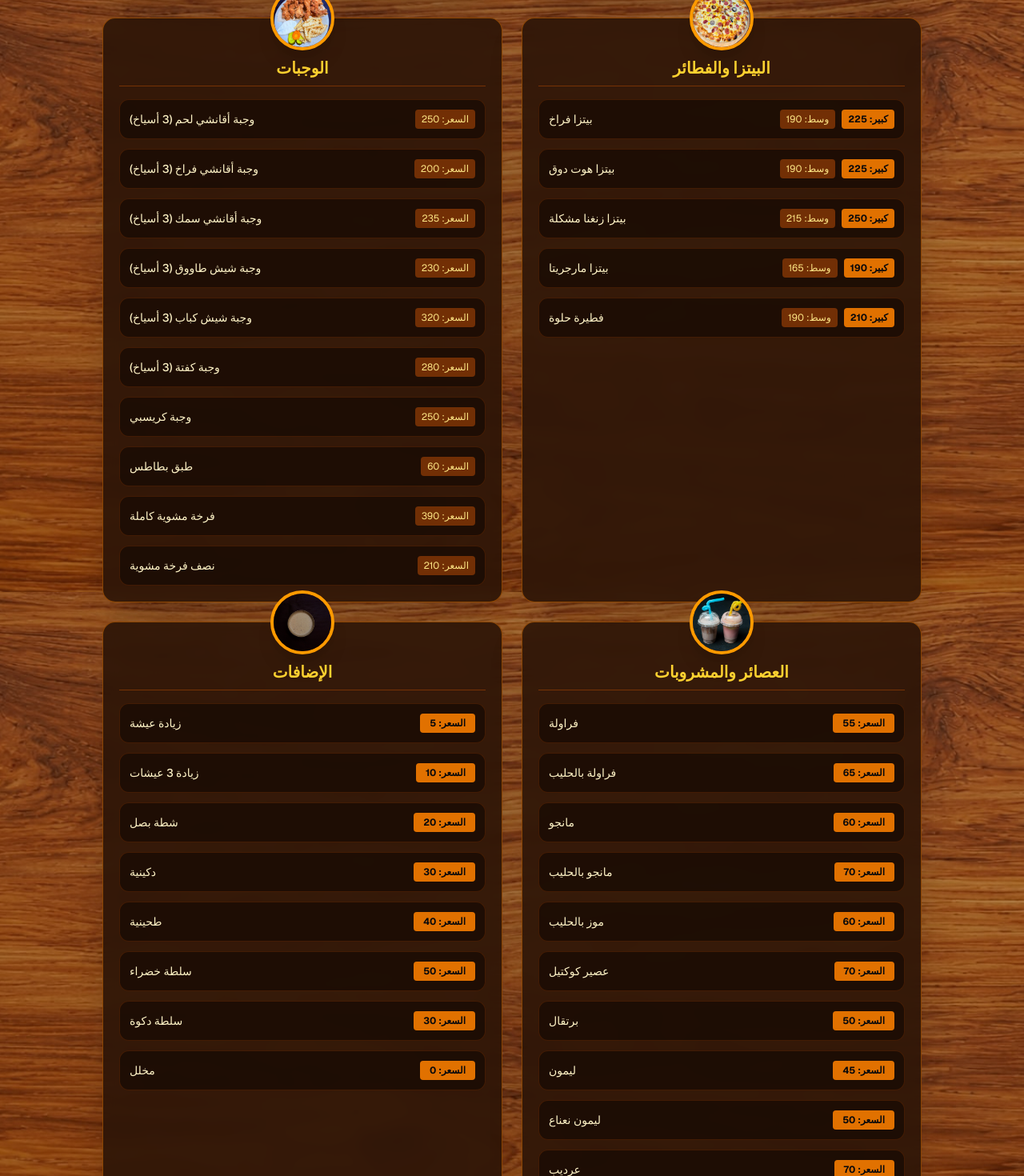
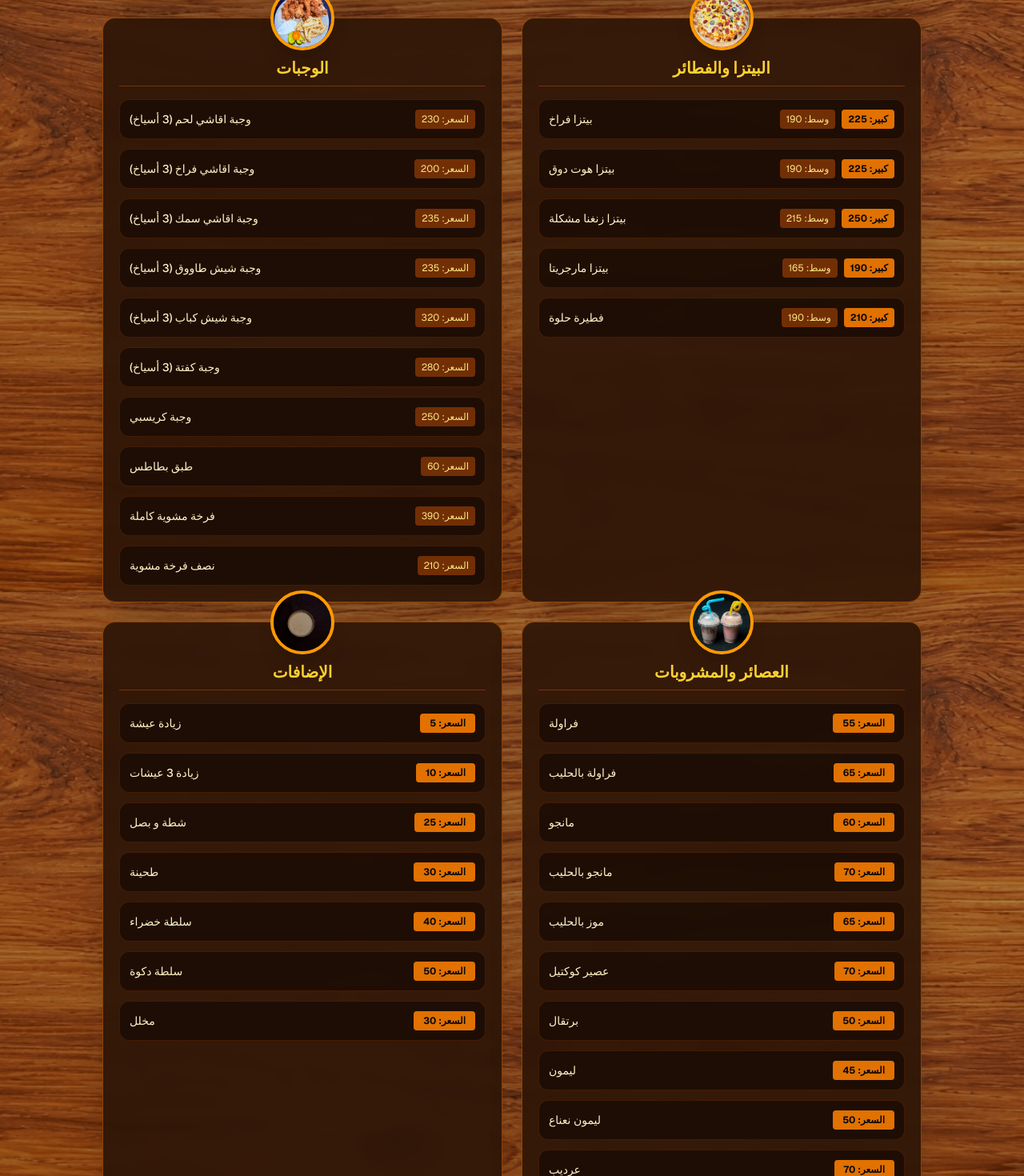
Before and after one commit to 66nablion/hai-zhengna-menu, a Next.js app: page / in a window 1280 px wide. Shown: the part 860-2330 px from the top of the page at 80% size. Built offline with nearby package versions, Linux system fonts and the light colour scheme.

Commit message:
تصحيح الأسعارر + ميزات جديدة

```diff
--- a/app/page.tsx
+++ b/app/page.tsx
@@ -40,9 +40,9 @@ export default function RestaurantMenu() {
       category: "سندوتشات",
       image: "/images/menu/sandwiches.jpg",
       items: [
-        { id: 1, name: "اقانشي لحم", ordinary: 90, jumbo: 135 },
-        { id: 2, name: "اقانشي فراخ", ordinary: 85, jumbo: 120 },
-        { id: 3, name: "اقانشي سمك", ordinary: 95, jumbo: 140 },
+        { id: 1, name: "اقاشي لحم", ordinary: 90, jumbo: 135 },
+        { id: 2, name: "اقاشي فراخ", ordinary: 85, jumbo: 120 },
+        { id: 3, name: "اقاشي سمك", ordinary: 95, jumbo: 140 },
         { id: 4, name: "شيش طاووق", ordinary: 85, jumbo: 120 },
         { id: 5, name: "شيش كباب", ordinary: 120, jumbo: 150 },
         { id: 6, name: "كفتة", ordinary: 110, jumbo: 140 },
@@ -58,8 +58,8 @@ export default function RestaurantMenu() {
         { id: 10, name: "كيلو شية ضاني جمر / صاج", ordinary: 850 },
         { id: 11, name: "كيلو شية ضاني صافي جمر / صاج", ordinary: 1500 },
         { id: 12, name: "كيلو فلتو لحم صافي صاج", ordinary: 1000 },
-        { id: 13, name: "كيلو أقانشي فراخ", ordinary: 1000 },
-        { id: 14, name: "كيلو أقانشي لحم", ordinary: 1250 },
+        { id: 13, name: "كيلو اقاشي فراخ", ordinary: 1000 },
+        { id: 14, name: "كيلو اقاشي لحم", ordinary: 1250 },
         { id: 15, name: "كيلو فيليه سمك مشوي / مقلي", ordinary: 600 }
       ]
     },
@@ -67,10 +67,10 @@ export default function RestaurantMenu() {
       category: "الوجبات",
       image: "/images/menu/meals.jpg",
       items: [
-        { id: 16, name: "وجبة أقانشي لحم (3 أسياخ)", ordinary: 250 },
-        { id: 17, name: "وجبة أقانشي فراخ (3 أسياخ)", ordinary: 200 },
-        { id: 18, name: "وجبة أقانشي سمك (3 أسياخ)", ordinary: 235 },
-        { id: 19, name: "وجبة شيش طاووق (3 أسياخ)", ordinary: 230 },
+        { id: 16, name: "وجبة اقاشي لحم (3 أسياخ)", ordinary: 230 },
+        { id: 17, name: "وجبة اقاشي فراخ (3 أسياخ)", ordinary: 200 },
+        { id: 18, name: "وجبة اقاشي سمك (3 أسياخ)", ordinary: 235 },
+        { id: 19, name: "وجبة شيش طاووق (3 أسياخ)", ordinary: 235 },
         { id: 20, name: "وجبة شيش كباب (3 أسياخ)", ordinary: 320 },
         { id: 21, name: "وجبة كفتة (3 أسياخ)", ordinary: 280 },
         { id: 22, name: "وجبة كريسبي", ordinary: 250 },
@@ -96,45 +96,44 @@ export default function RestaurantMenu() {
       items: [
         { id: 31, name: "زيادة عيشة", price: 5 },
         { id: 32, name: "زيادة 3 عيشات", price: 10 },
-        { id: 33, name: "شطة بصل", price: 20 },
-        { id: 34, name: "دكينية", price: 30 },
-        { id: 35, name: "طحينية", price: 40 },
-        { id: 36, name: "سلطة خضراء", price: 50 },
-        { id: 37, name: "سلطة دكوة", price: 30 },
-        { id: 38, name: "مخلل", price: 0 }
+        { id: 33, name: "شطة و بصل", price: 25 },
+        { id: 34, name: "طحينة", price: 30 },
+        { id: 35, name: "سلطة خضراء", price: 40 },
+        { id: 36, name: "سلطة دكوة", price: 50 },
+        { id: 37, name: "مخلل", price: 30 }
       ]
     },
     {
       category: "العصائر والمشروبات",
       image: "/images/menu/juices.jpg",
       items: [
-        { id: 39, name: "فراولة", price: 55 },
-        { id: 40, name: "فراولة بالحليب", price: 65 },
-        { id: 41, name: "مانجو", price: 60 },
-        { id: 42, name: "مانجو بالحليب", price: 70 },
-        { id: 43, name: "موز بالحليب", price: 60 },
-        { id: 44, name: "عصير كوكتيل", price: 70 },
-        { id: 45, name: "برتقال", price: 50 },
-        { id: 46, name: "ليمون", price: 45 },
-        { id: 47, name: "ليمون نعناع", price: 50 },
-        { id: 48, name: "عرديب", price: 70 },
-        { id: 49, name: "كركدي", price: 55 },
-        { id: 50, name: "مشروبات غازية", price: 35 },
-        { id: 51, name: "مياه معدنية", price: 10 }
+        { id: 38, name: "فراولة", price: 55 },
+        { id: 39, name: "فراولة بالحليب", price: 65 },
+        { id: 40, name: "مانجو", price: 60 },
+        { id: 41, name: "مانجو بالحليب", price: 70 },
+        { id: 42, name: "موز بالحليب", price: 65 },
+        { id: 43, name: "عصير كوكتيل", price: 70 },
+        { id: 44, name: "برتقال", price: 50 },
+        { id: 45, name: "ليمون", price: 45 },
+        { id: 46, name: "ليمون نعناع", price: 50 },
+        { id: 47, name: "عرديب", price: 70 },
+        { id: 48, name: "كركدي", price: 50 },
+        { id: 49, name: "مشروبات غازية", price: 35 },
+        { id: 50, name: "مياه معدنية", price: 10 }
       ]
     },
     {
       category: "الموهيتو",
       image: "/images/menu/mojito.jpg",
       items: [
-        { id: 52, name: "كرز", price: 50 },
-        { id: 53, name: "خوخ", price: 50 },
-        { id: 54, name: "بطيخ", price: 50 },
-        { id: 55, name: "باشن فروت", price: 50 },
-        { id: 56, name: "بلو بري", price: 50 },
-        { id: 57, name: "بلاك بري", price: 50 },
-        { id: 58, name: "ليمون نعناع", price: 50 },
-        { id: 59, name: "فراولة", price: 50 }
+        { id: 51, name: "كرز", price: 50 },
+        { id: 52, name: "خوخ", price: 50 },
+        { id: 53, name: "بطيخ", price: 50 },
+        { id: 54, name: "باشن فروت", price: 50 },
+        { id: 55, name: "بلو بيري", price: 50 },
+        { id: 56, name: "بلاك بيري", price: 50 },
+        { id: 57, name: "ليمون نعناع", price: 50 },
+        { id: 58, name: "فراولة", price: 50 }
       ]
     }
   ];
@@ -286,7 +285,6 @@ export default function RestaurantMenu() {
           ))}
         </div>
 
-        {/* سلة الطلبات */}
         <div className="bg-[#2c1507]/95 border border-amber-500 p-6 rounded-2xl shadow-2xl backdrop-blur-md">
           <div className="flex justify-between items-center mb-4">
             <h2 className="text-2xl font-bold text-amber-300">
@@ -317,9 +315,7 @@ export default function RestaurantMenu() {
                         <button onClick={() => updateQty(item.id, item.type, 1)} className="px-2.5 py-1 bg-amber-700 hover:bg-amber-600 text-amber-50 font-bold">+</button>
                       </div>
                       <span className="text-amber-400 font-bold w-16 text-left">{item.price * item.qty} ج.س</span>
-                      <button onClick={() => removeItem(item.id, item.type)} className="text-red-400 hover:text-red-300 text-lg font-bold px-1" title="حذف">
-                        ✕
-                      </button>
+                      <button onClick={() => removeItem(item.id, item.type)} className="text-red-400 hover:text-red-300 text-lg font-bold px-1" title="حذف">✕</button>
                     </div>
                   </div>
                   <input
```
